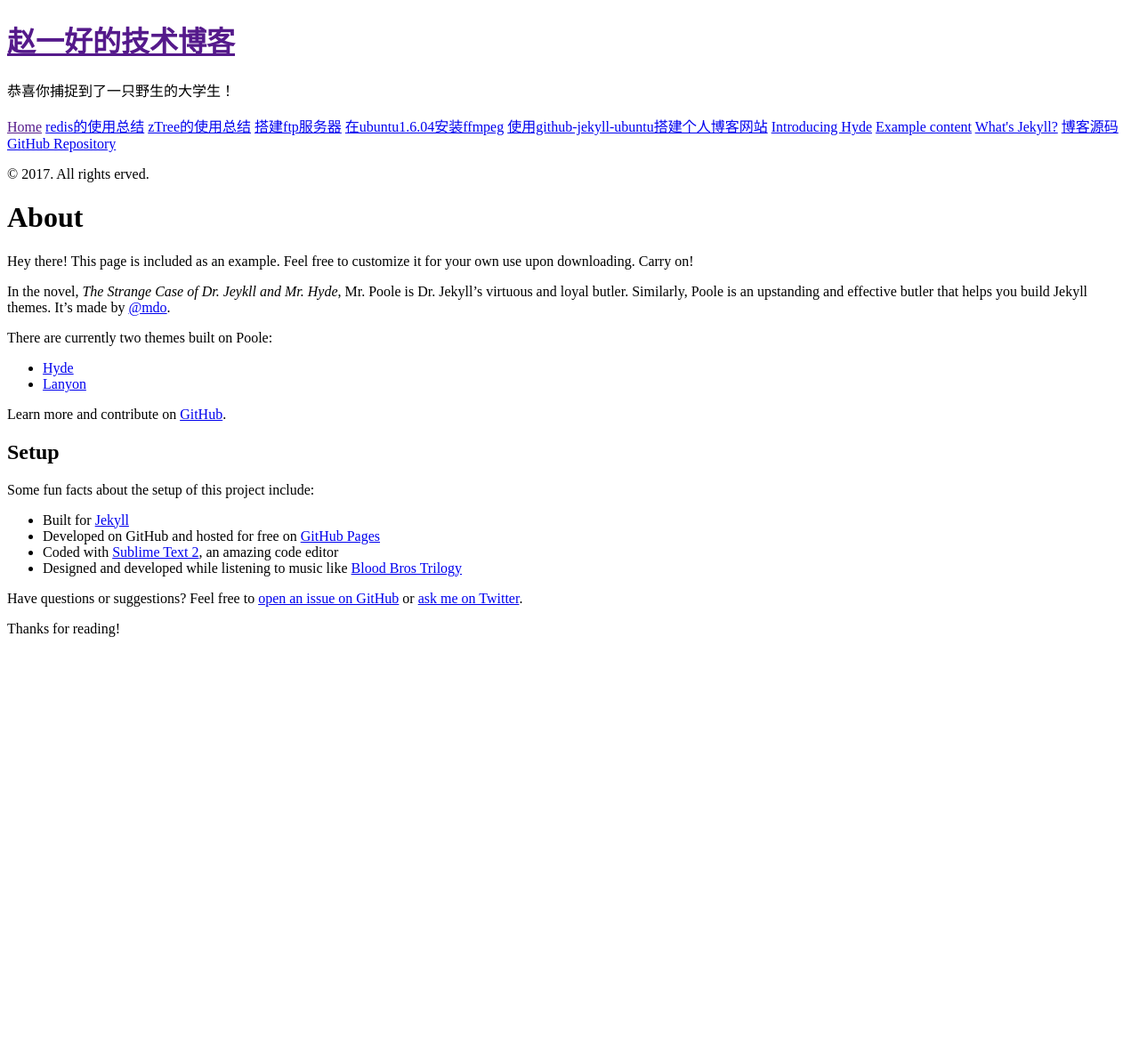
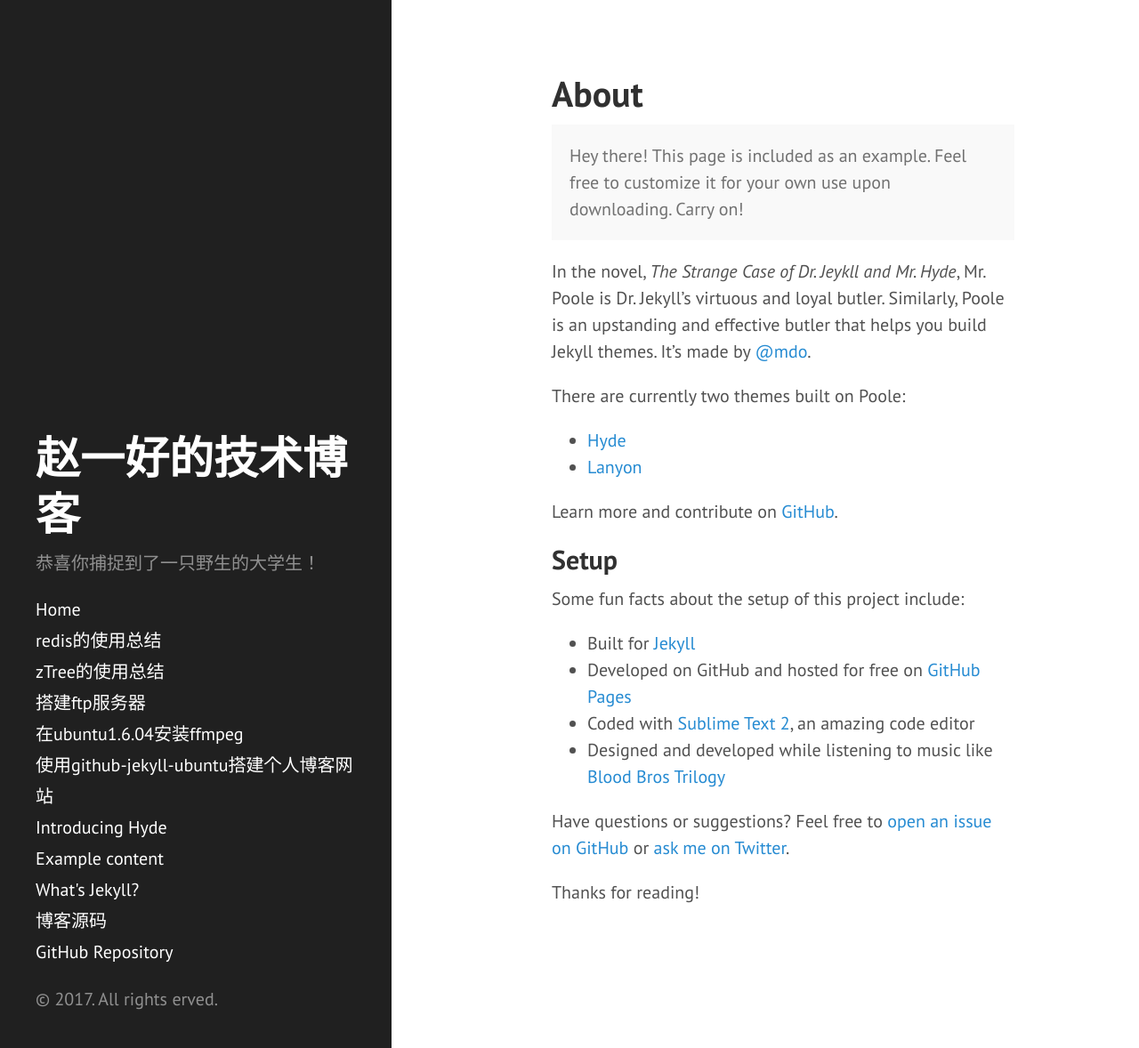
Before and after one commit to sihaiboli/Demo233.github.io, a Jekyll site: the page built from about.md, in a window 1280 px wide and 1178 px high. Shown: the whole window at 89% size. Built offline with Jekyll 4.4.1, drawn with Linux system fonts in a browser that asks for light colours.

Commit message:
fix css bug

```diff
--- a/_layouts/default.html
+++ b/_layouts/default.html
@@ -2,9 +2,9 @@
 <html lang="en-us">
 
 <!-- CSS -->
-<link rel="stylesheet" href="{{ site.baseurl }}public/css/poole.css">
-<link rel="stylesheet" href="{{ site.baseurl }}public/css/syntax.css">
-<link rel="stylesheet" href="{{ site.baseurl }}public/css/hyde.css">
+<link rel="stylesheet" href="/public/css/poole.css">
+<link rel="stylesheet" href="/public/css/syntax.css">
+<link rel="stylesheet" href="/public/css/hyde.css">
 <link rel="stylesheet" href="http://fonts.googleapis.com/css?family=PT+Sans:400,400italic,700|Abril+Fatface">
 
 <!-- Icons -->
@@ -17,7 +17,7 @@
 
   {% include head.html %}
 
-  <body class="layout-reverse">
+  <body>
 
     {% include sidebar.html %}
 
--- a/public/css/hyde.css
+++ b/public/css/hyde.css
@@ -77,7 +77,7 @@ html {
     top: 0;
     left: 0;
     bottom: 0;
-    width: 22rem;
+    width: 20rem;
     text-align: left;
   }
 }
@@ -94,7 +94,7 @@ html {
     top: 0;
     left: 0;
     bottom: 0;
-    width: 25rem;
+    width: 22rem;
     text-align: left;
   }
 }
```
